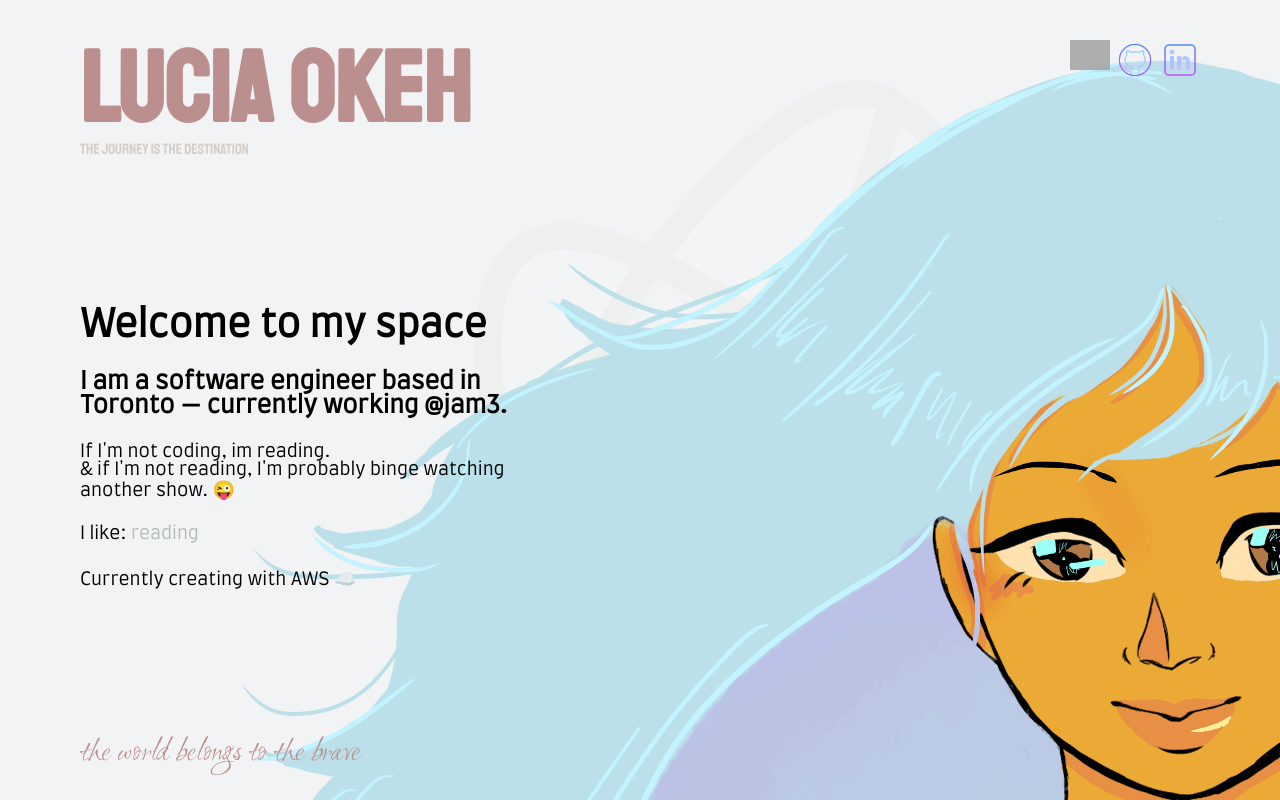
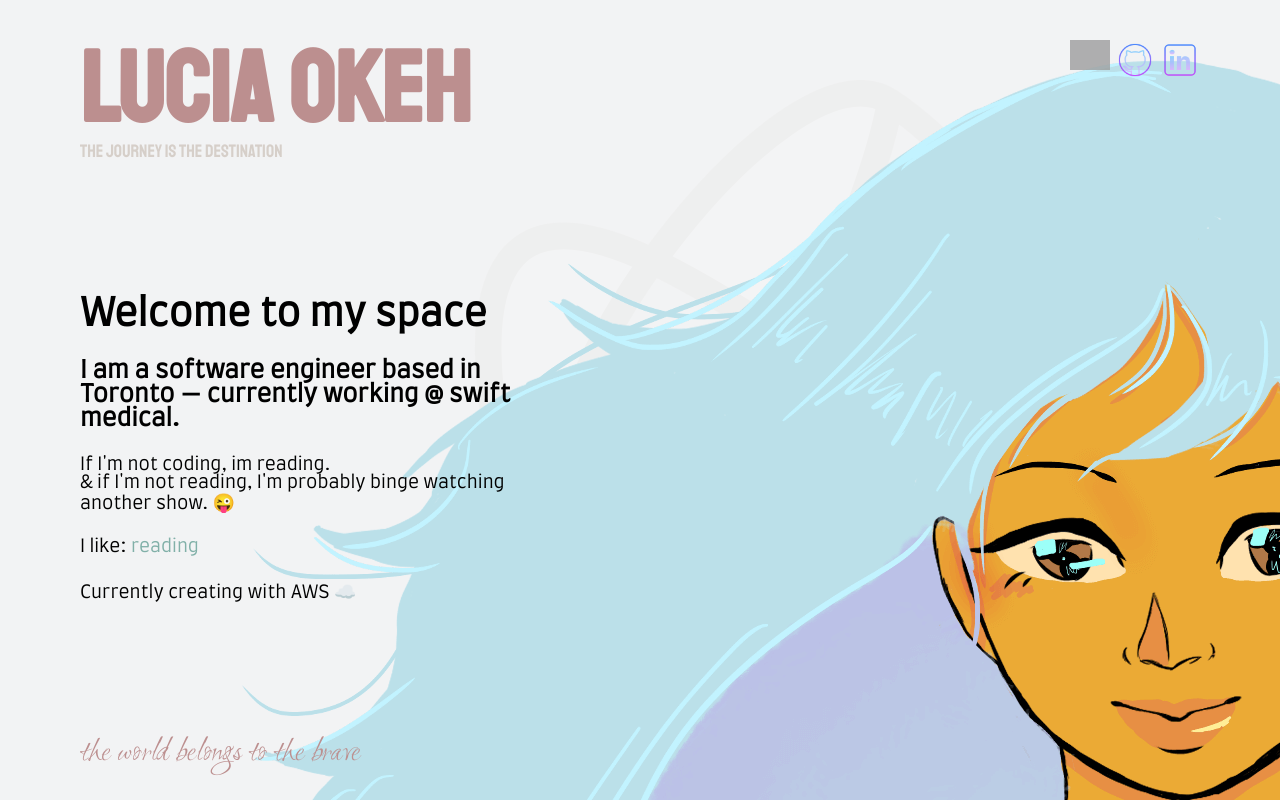
Before and after one commit to lazybuggy/lazybuggy.github.io, a Next.js app: page / in a window 1280 px wide. Built offline with nearby package versions, Linux system fonts and the light colour scheme; grey boxes are pictures that could not be loaded.

Commit message:
update company

```diff
--- a/pages/index.tsx
+++ b/pages/index.tsx
@@ -53,8 +53,8 @@ export default function Home({ title, description, ...props }) {
           <div className={styles.introContainer}>
             <h2>Welcome to my space</h2>
             <h3>
-              I am a software engineer based in Toronto — currently working
-              @jam3.
+              I am a software engineer based in Toronto — currently working @
+              swift medical.
             </h3>
             <div className={styles.intro2}>
               <p>If I'm not coding, im reading.</p>
@@ -67,7 +67,7 @@ export default function Home({ title, description, ...props }) {
               I like:{" "}
               <WordSwitcher
                 interval={3500}
-                colour="#b2beb5"
+                colour="#81b0a8"
                 words={[
                   "travel",
                   "reading",
--- a/styles/Home.module.css
+++ b/styles/Home.module.css
@@ -112,6 +112,10 @@
     font-size: 100px;
   }
 
+  .lucia p {
+    font-size: 18px;
+  }
+
   .introContainer h2 {
     font-size: 38px;
   }
```
